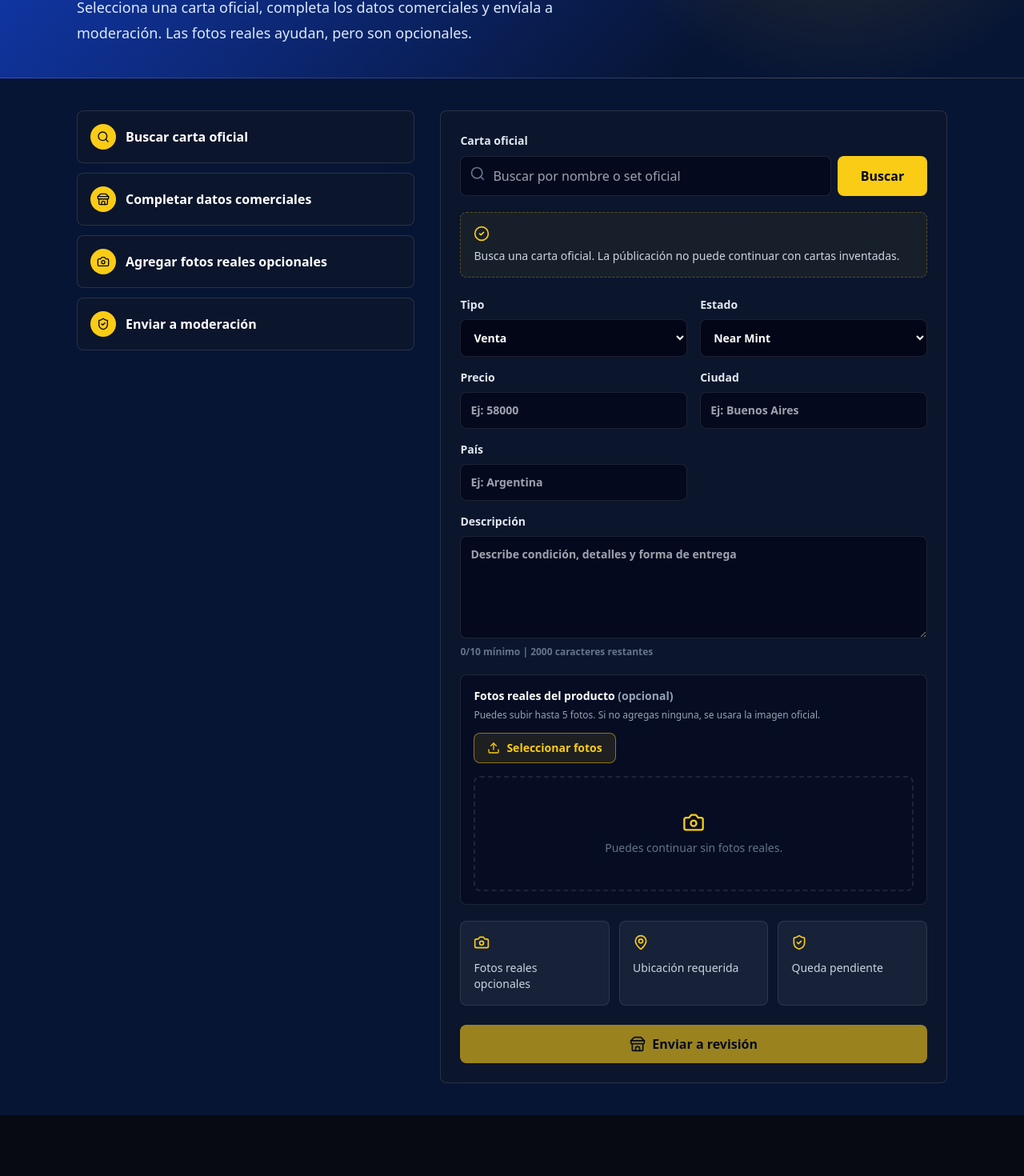
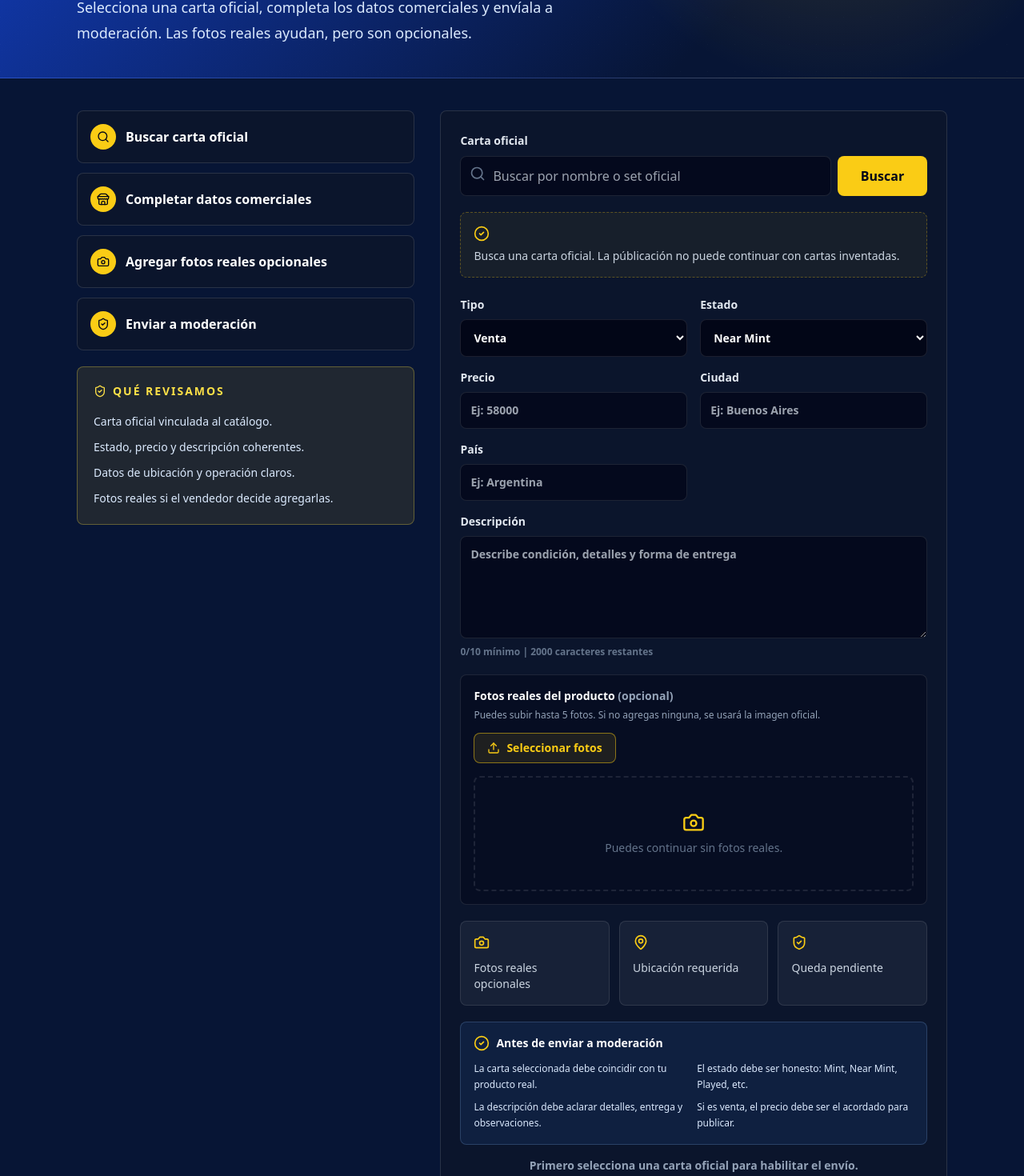
Before and after one commit to ViralFrame2026/PokeTrade-HUB, a Next.js app: page /publish in a window 1280 px wide. Shown: the part 217-1687 px from the top of the page at 80% size. Before the commit the page ends 1611 px from the top, so only its background shows below. Built offline with nearby package versions, Linux system fonts and the light colour scheme.

Commit message:
Improve publishing guidance

```diff
--- a/app/publish/page.tsx
+++ b/app/publish/page.tsx
@@ -3,7 +3,7 @@ import { ButtonLink } from "@/components/ui/button-link";
 import { PublishForm } from "@/components/publish-form";
 
 export const metadata = {
-  title: "Publicar Producto"
+  title: "Publicar carta"
 };
 
 export default function PublishPage() {
@@ -48,6 +48,18 @@ export default function PublishPage() {
               </div>
             ))}
           </div>
+          <div className="mt-5 rounded-lg border border-yellow-300/30 bg-yellow-400/10 p-5">
+            <p className="flex items-center gap-2 text-sm font-black uppercase tracking-[0.14em] text-yellow-300">
+              <ShieldCheck className="h-4 w-4" />
+              Qué revisamos
+            </p>
+            <ul className="mt-4 space-y-2 text-sm leading-6 text-blue-100">
+              <li>Carta oficial vinculada al catálogo.</li>
+              <li>Estado, precio y descripción coherentes.</li>
+              <li>Datos de ubicación y operación claros.</li>
+              <li>Fotos reales si el vendedor decide agregarlas.</li>
+            </ul>
+          </div>
         </section>
         <PublishForm />
       </div>
--- a/components/publish-form.tsx
+++ b/components/publish-form.tsx
@@ -519,7 +519,7 @@ export function PublishForm() {
               Fotos reales del producto <span className="text-slate-400">(opcional)</span>
             </p>
             <p className="mt-1 text-xs leading-5 text-slate-400">
-              Puedes subir hasta 5 fotos. Si no agregas ninguna, se usara la imagen oficial.
+              Puedes subir hasta 5 fotos. Si no agregas ninguna, se usará la imagen oficial.
             </p>
           </div>
           <label className="inline-flex cursor-pointer items-center gap-2 rounded-lg border border-pokemonYellow/50 bg-pokemonYellow/10 px-4 py-2 text-sm font-black text-pokemonYellow transition hover:bg-pokemonYellow/20">
@@ -591,10 +591,27 @@ export function PublishForm() {
           Queda pendiente
         </div>
       </div>
+      <section className="mt-5 rounded-lg border border-blue-300/20 bg-blue-500/10 p-4">
+        <p className="flex items-center gap-2 text-sm font-black text-white">
+          <CheckCircle2 className="h-5 w-5 text-pokemonYellow" />
+          Antes de enviar a moderación
+        </p>
+        <ul className="mt-3 grid gap-2 text-xs leading-5 text-blue-100 sm:grid-cols-2">
+          <li>La carta seleccionada debe coincidir con tu producto real.</li>
+          <li>El estado debe ser honesto: Mint, Near Mint, Played, etc.</li>
+          <li>La descripción debe aclarar detalles, entrega y observaciones.</li>
+          <li>Si es venta, el precio debe ser el acordado para publicar.</li>
+        </ul>
+      </section>
       {success ? (
         <div className="mt-5 rounded-lg border border-emerald-400/30 bg-emerald-500/10 p-4 text-sm font-semibold text-emerald-100">
           {success}
         </div>
+      ) : null}
+      {!selectedCard ? (
+        <p className="mt-4 text-center text-sm font-semibold text-slate-400">
+          Primero selecciona una carta oficial para habilitar el envío.
+        </p>
       ) : null}
       <button
         className="mt-6 inline-flex w-full items-center justify-center gap-2 rounded-lg bg-pokemonYellow px-5 py-3 font-black text-slate-950 disabled:cursor-not-allowed disabled:opacity-60"
```
